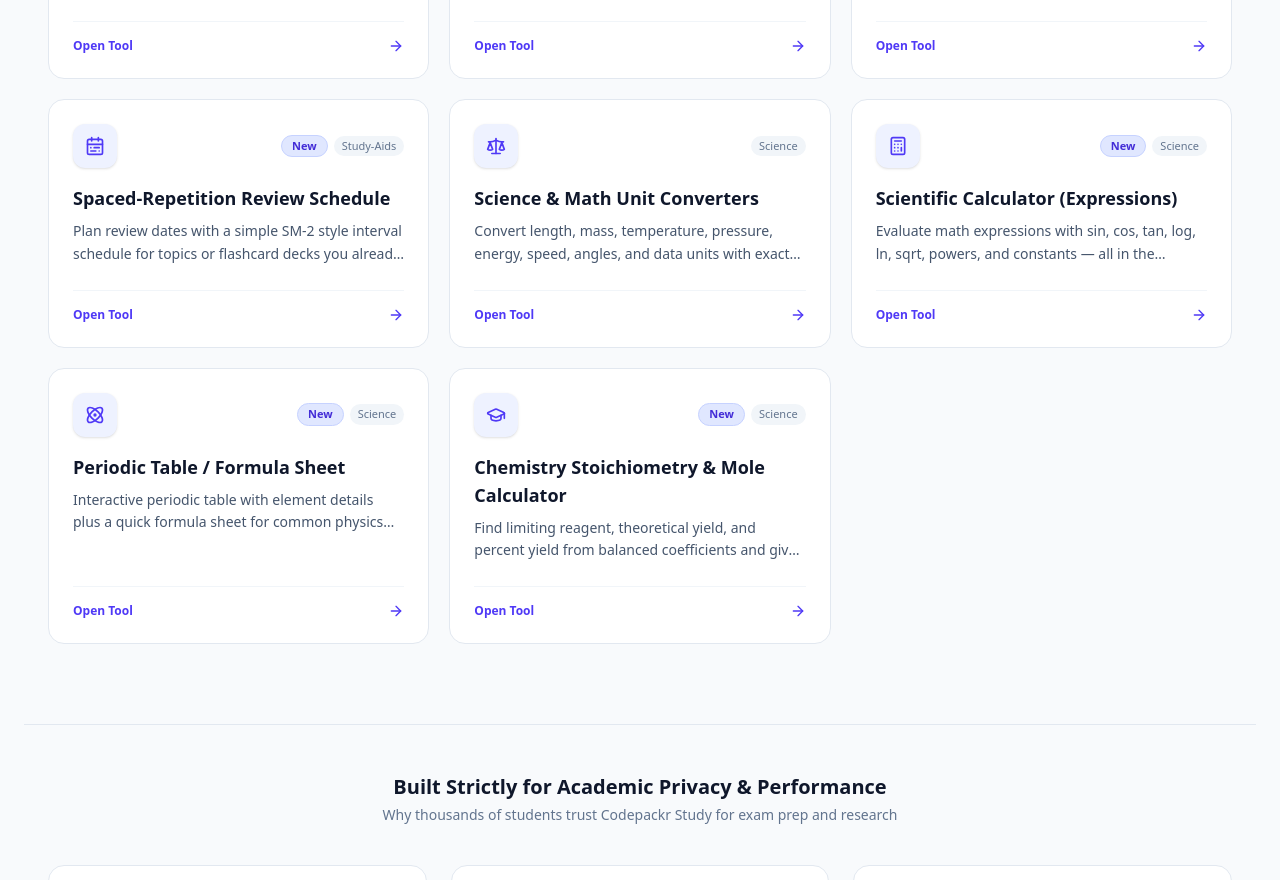
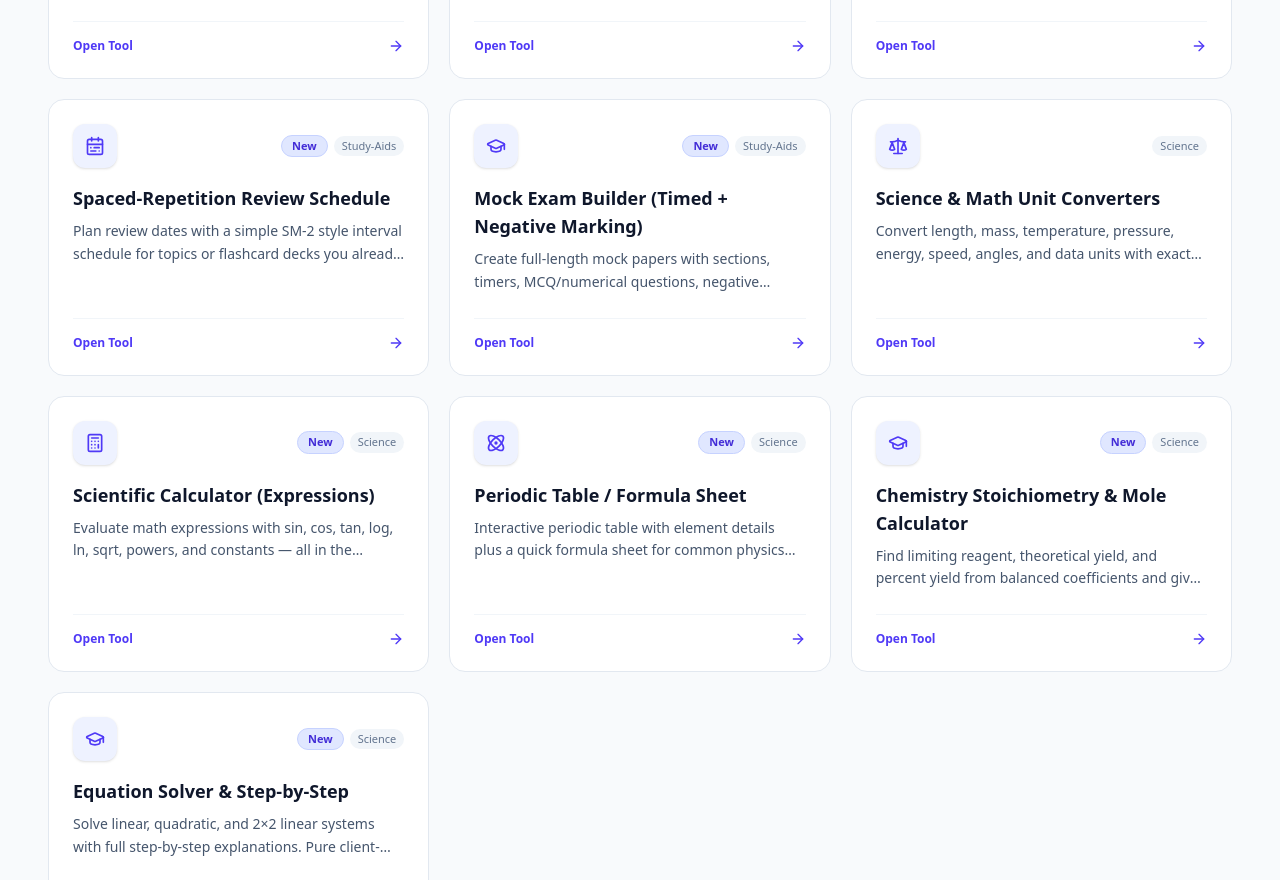
Before and after one commit to coolnaveen99/codepackr-study, a React (Vite) app: page / in a window 1280 px wide. Shown: the part 1920-2800 px from the top of the page. Built offline with nearby package versions, Linux system fonts and the light colour scheme.

Commit message:
feat(study): register mock-exam-builder and equation-solver in tools.ts

```diff
--- a/src/data/tools.ts
+++ b/src/data/tools.ts
@@ -250,6 +250,23 @@ export const TOOLS: ToolDefinition[] = [
     ]
   },
   {
+    id: 'mock-exam-builder',
+    slug: 'mock-exam-builder',
+    name: 'Mock Exam Builder (Timed + Negative Marking)',
+    category: 'study-aids',
+    description: 'Create full-length mock papers with sections, timers, MCQ/numerical questions, negative marking, and score analytics.',
+    keywords: ['mock exam', 'timed test', 'negative marking', 'practice exam', 'jee mock', 'neet mock'],
+    icon: 'ClipboardList',
+    badge: 'New',
+    seoTitle: 'Mock Exam Builder — Timed Sections & Negative Marking — Codepackr Study',
+    seoDescription: 'Build and take timed mock exams with MCQ and numerical questions, negative marking, and instant review. 100% client-side.',
+    faqs: [
+      { question: 'Can I set different durations per section?', answer: 'Yes. Each section has its own duration in minutes. The total timer is the sum of all section durations.' },
+      { question: 'How does negative marking work?', answer: 'Each question has a marks value and a negative value. Wrong answers subtract the negative amount from your score.' },
+      { question: 'Is my exam data uploaded?', answer: 'No. Everything stays in your browser memory.' },
+    ]
+  },
+  {
     id: 'unit-converters',
     slug: 'unit-converters',
     name: 'Science & Math Unit Converters',
@@ -310,6 +327,22 @@ export const TOOLS: ToolDefinition[] = [
       { question: 'Is equation balancing automatic?', answer: 'You enter coefficients yourself. The tool uses those coefficients for all calculations.' },
     ]
   },
+  {
+    id: 'equation-solver',
+    slug: 'equation-solver',
+    name: 'Equation Solver & Step-by-Step',
+    category: 'science',
+    description: 'Solve linear, quadratic, and 2×2 linear systems with full step-by-step explanations. Pure client-side math.',
+    keywords: ['equation solver', 'quadratic formula', 'linear equation', 'system of equations', 'step by step math'],
+    icon: 'Sigma',
+    badge: 'New',
+    seoTitle: 'Equation Solver — Linear, Quadratic & Systems — Codepackr Study',
+    seoDescription: 'Solve linear, quadratic, and 2-variable systems with discriminant analysis and step-by-step solutions. 100% in-browser.',
+    faqs: [
+      { question: 'What equation types are supported?', answer: 'Linear (ax+b=0), quadratic (ax²+bx+c=0) including complex roots, and 2×2 linear systems via Cramer’s rule.' },
+      { question: 'Are steps shown?', answer: 'Yes. Every solution includes the intermediate algebraic steps so you can learn the method.' },
+    ]
+  },
 ]
 
 export const CATEGORIES: { id: ToolDefinition['category'] | 'all'; label: string; count: number }[] = [
```
